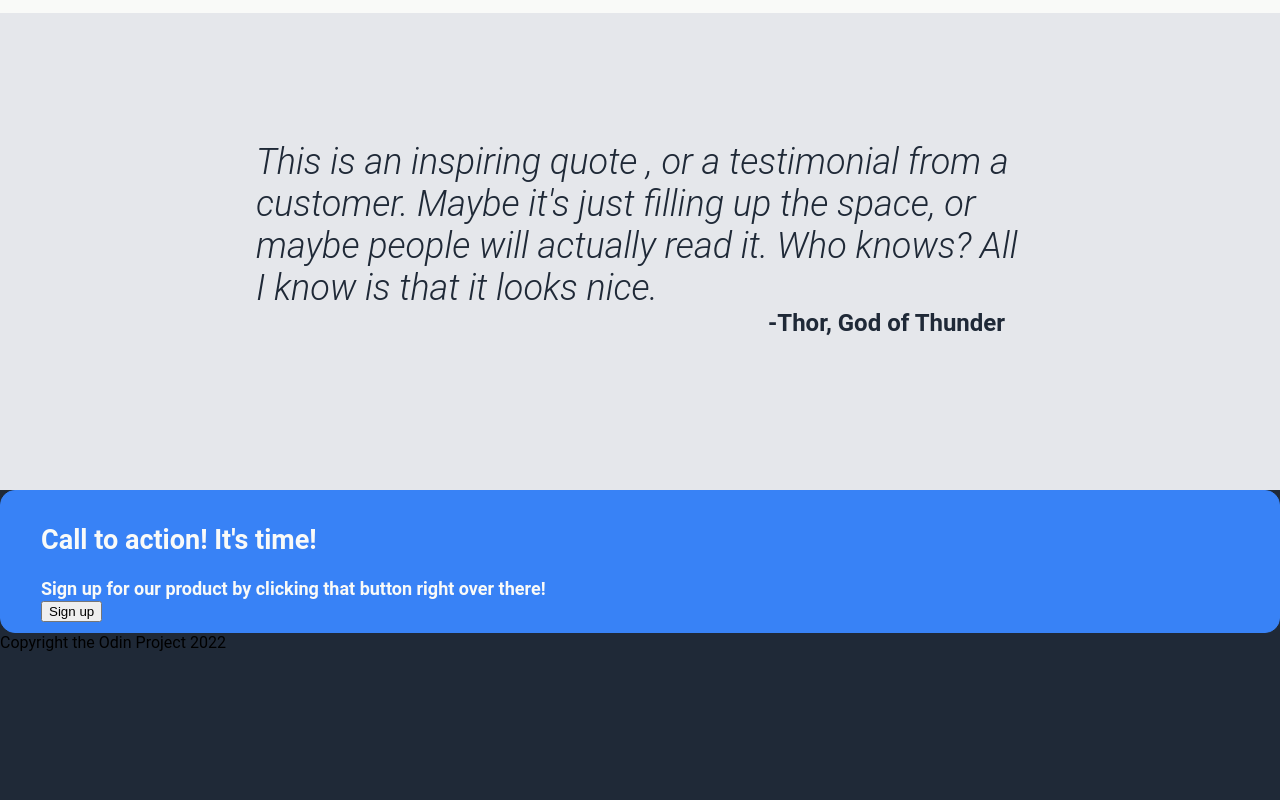
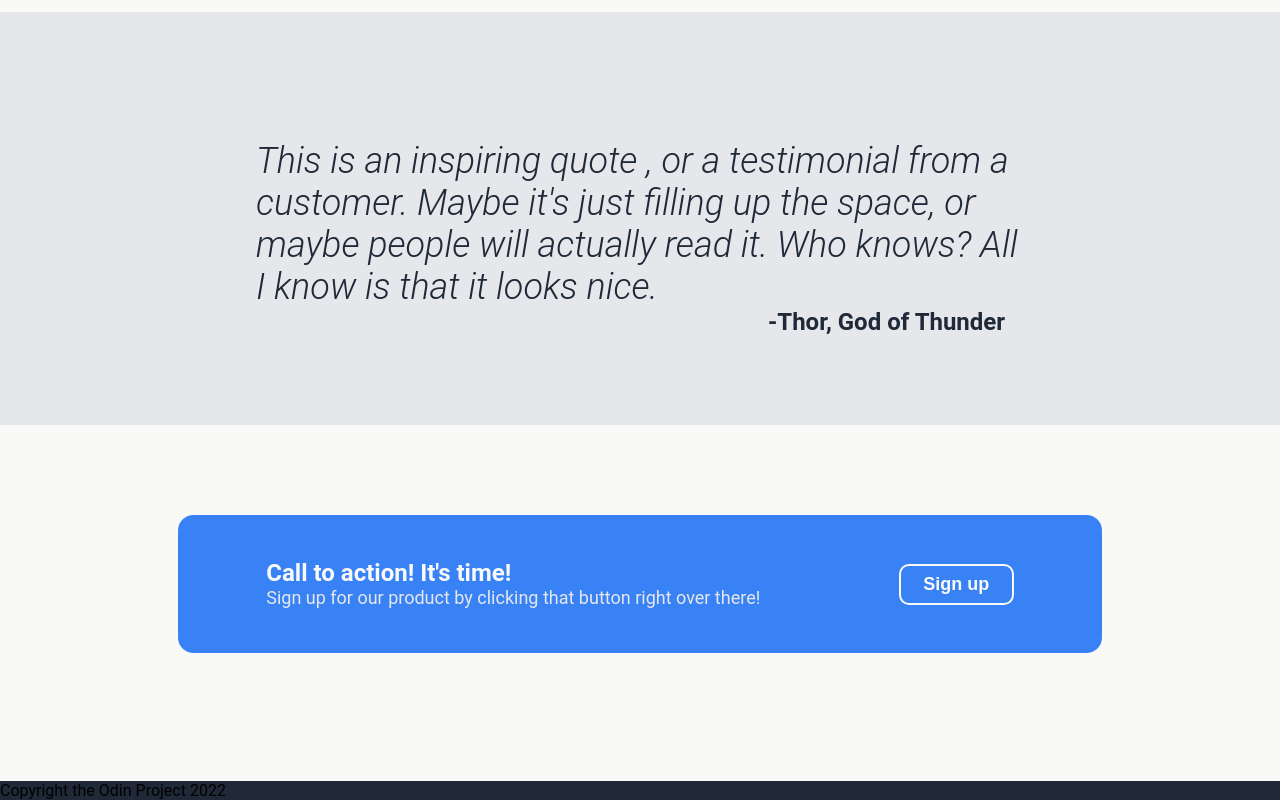
Before and after one commit to sudo-khalil/landing-page, a plain HTML site: page index.html in a window 1280 px wide. Shown: the part 859-1659 px from the top of the page. Before the commit the page ends 1511 px from the top, so only its background shows below. Drawn offline with Linux system fonts and the light colour scheme.

Commit message:
Complete Call To Action section

```diff
--- a/index.html
+++ b/index.html
@@ -23,7 +23,7 @@
             <div class=><img src="./photos/pexels-prometheus-design-12166061.jpg" alt="artwork" class="img1"></div>
         </div>
         <div class="article">
-            <div><h2 class="information">Some random information .</h2></div>
+            <div><h2 class="information">Some random information.</h2></div>
             <div class="items">
                 <div class="item">
                     <div><img src="./photos/pexels-adrien-olichon-2387532.jpg" alt="pattern artwork" class="img2"></div>
@@ -47,12 +47,12 @@
             <div class="t1">This is an inspiring quote , or a testimonial from a customer. Maybe it's just filling up the space, or maybe people will actually read it. Who knows? All I know is that it looks nice.</div>
             <div class="t2">-Thor, God of Thunder</div>
         </div>
-        <div class="call-to-action">
-            <div><h2>Call to action! It's time!</h2></div>
-            <div>Sign up for our product by clicking that button right over there! </div>
-            <div><button class="su2">Sign up</button></div>
+        <div class="cta">
+            <div class="call-to-action"><p><span class="hs">Call to action! It's time!</span><br><span class="t3">Sign up for our product by clicking that button right over there! </span></p>
+            <button class="su2">Sign up</button></div>
         </div>
         <div class="footer">
             Copyright the Odin Project 2022
         </div>
   </body>
+</html>
--- a/style.css
+++ b/style.css
@@ -62,7 +62,7 @@ h1 {
 .information {
     font-size: 36px;
     color: #1f2937;
-    font-weight: bolder;
+    font-weight: 900;
     margin: 8% auto;
 }
 
@@ -77,7 +77,6 @@ h1 {
     align-items: center;
     align-content: center;
     overflow: hidden;
-
 }
 .img1 {
     max-width: 480px;
@@ -141,6 +140,53 @@ div.items {
     align-self: flex-end;
     font-weight: bold;
     font-size: 24px;
-    margin-bottom: 12%;
+    margin-bottom: 7%;
     margin-left: 80%;
 }
+
+.cta {
+    background-color: #f9faf8;
+    display: flex;
+    justify-content: center;
+}
+
+.call-to-action {
+    display: flex;
+    flex-flow: row wrap;
+    justify-content: center;
+    gap: 18%;
+    width: 60%;
+    padding: 2% 6%;
+    margin: 0;
+}
+
+.hs {
+    font-size: 24px;
+}
+
+.t3 {
+    font-weight: 370;
+    color: #e5e7eb;
+}
+
+.su2 {
+    display: flex;
+    flex-flow: row nowrap;
+    justify-content: center;
+    align-items: center;
+    background-color: #3882f6;
+    color: #f9faf8;
+    border: 2px solid #f9faf8;
+    border-radius: 10px;
+    width: 15%;
+    height: fit-content;
+    font-size: large;
+    font-weight: bold;
+    padding: 1% 2%;
+    margin-top: 3%;
+}
+
+div.call-to-action {
+    margin-top: 7%;
+    margin-bottom: 10%;
+}
```
